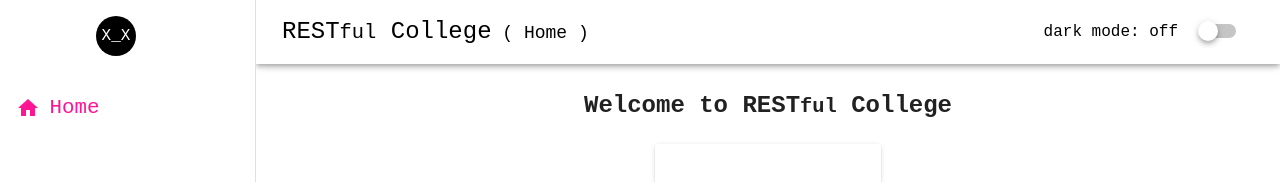
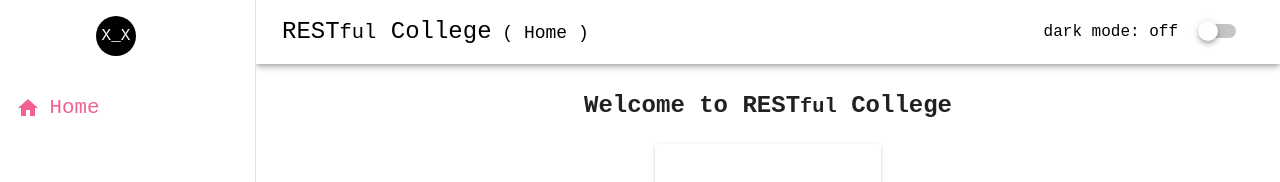
Before and after one commit to Mangoshi/RESTfulCollege, a Vue app: page / in a window 1280 px wide. Shown: the top 182 px of the page. Built offline with nearby package versions, Linux system fonts and the light colour scheme.

Commit message:
Active router link now uses dynamic color variable - Figured out how to pass the Vuetify colour variables around - Then figured out how to make them change when darkMode is enabled - Can now colour .router-link-exact-active with var(--v-accent)

```diff
--- a/src/App.vue
+++ b/src/App.vue
@@ -1,6 +1,6 @@
 <template>
 	<div>
-		<v-app class="spacemono">
+		<v-app class="spacemono" :style="cssProps">
 
 			<!-- Side Bar -->
 
@@ -123,6 +123,20 @@ export default {
 		},
 		// so I can hide the sidebar when logged out
 		...mapState(['loggedIn']),
+
+		cssProps () {
+			var themeColors = {}
+			if(this.darkMode === false){
+				Object.keys(this.$vuetify.theme.themes.light).forEach((color) => {
+					themeColors[`--v-${color}`] = this.$vuetify.theme.themes.light[color]
+			})
+			} else {
+				Object.keys(this.$vuetify.theme.themes.dark).forEach((color) => {
+					themeColors[`--v-${color}`] = this.$vuetify.theme.themes.dark[color]
+				})
+			}
+			return themeColors
+		}
 	}
 };
 </script>
@@ -136,10 +150,10 @@ export default {
 		font-weight: 700;
 	}
 	.router-link-exact-active *{
-        color: deeppink !important;
+        color: var(--v-accent) !important;
     }
 	.router-link-exact-active {
-        color: deeppink !important;
+        color: var(--v-accent) !important;
     }
 	.navTitle{
 		font-size: 1.5em !important;
```
